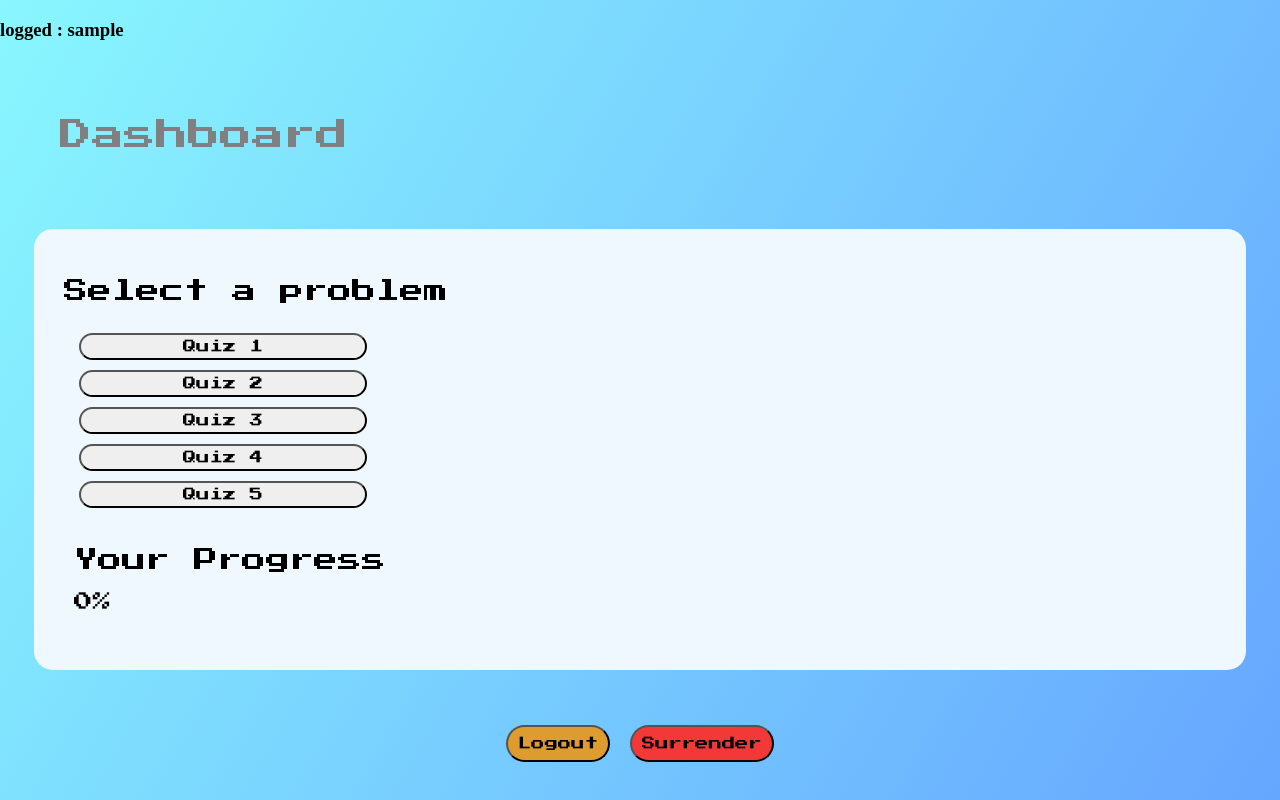
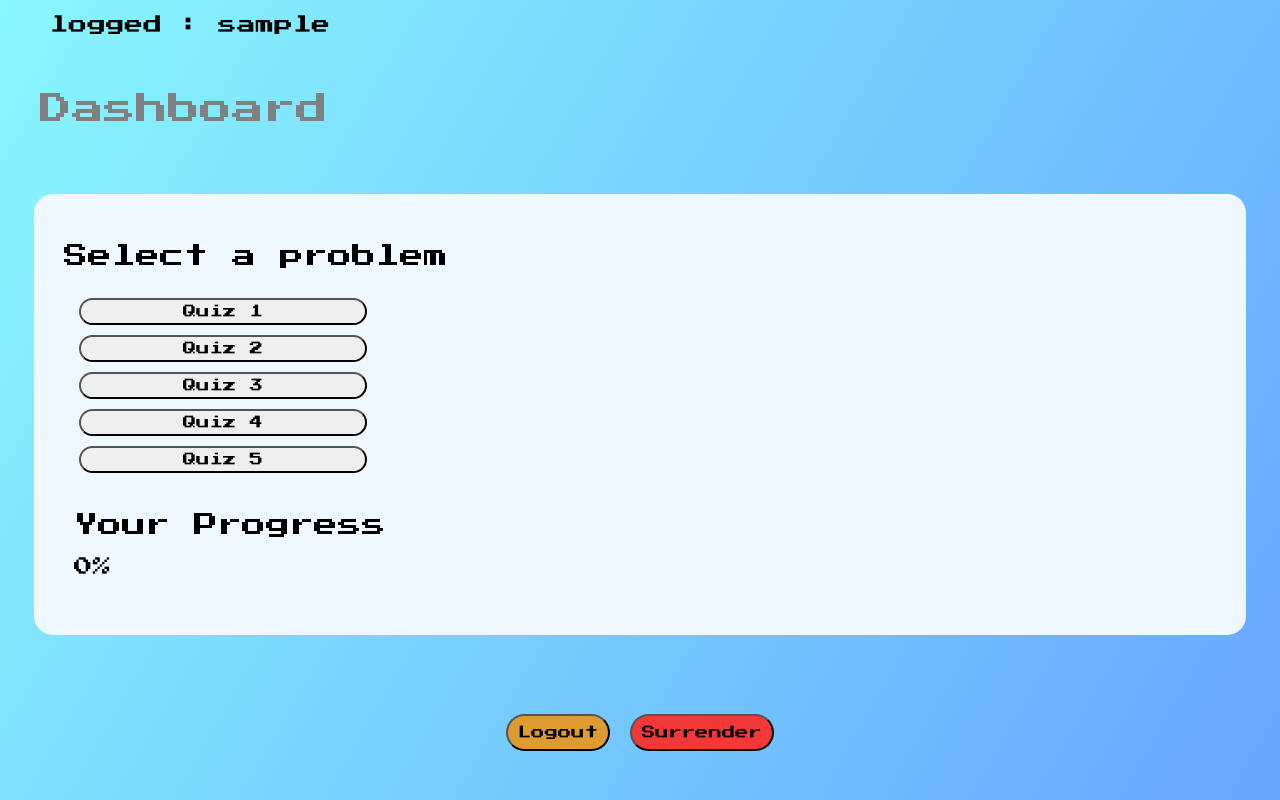
Before and after one commit to BELALETO/my-Web-Page, a Flask app: page /main in a window 1280 px wide. Run offline with Flask 3, Linux system fonts and the light colour scheme; the visitor is signed in with stand-in values (Sample User, id 1).

Commit message:
updating style.css

```diff
--- a/static/style.css
+++ b/static/style.css
@@ -212,7 +212,19 @@
     margin: auto;
     padding: 10px;
 }
+
+
+
 /* styling dashboard */
+.challenger_name_main
+{
+    margin-top: 15px;
+    margin-left: 50px;
+    font-family: "Press Start 2P", system-ui;
+    font-weight: 400;
+    font-style: normal;
+    color: black;
+}
 
 
 .main_title
@@ -221,29 +233,11 @@
     font-weight: 400;
     font-style: normal;
     color: gray;
-    margin: 50px;
+    margin: 30px;
     padding: 10px;
 }
 
-.problem_txt
-{
-    font-family: "Press Start 2P", system-ui;
-    font-weight: 400;
-    font-style: normal;
-    color: black;
-    margin: 50px;
-    padding: 10px;
-}
 
-#challenger
-{
-    font-family: "Press Start 2P", system-ui;
-    font-weight: 400;
-    font-style: normal;
-    color: black;
-    margin: 50px;
-    padding: 10px;
-}
 
 
 h2
@@ -272,7 +266,6 @@
     border-radius: 19px;
     margin: auto;
     padding: 30px;
-
 }
 
 .problem_container
@@ -359,11 +352,90 @@
 
 
 /* quiz page */
+#challenger_name_quiz
+{
+    font-family: "Press Start 2P", system-ui;
+    font-weight: 400;
+    font-style: normal;
+    color: black;
+    margin: 20px;
+    padding: 10px;
+}
+
+
+
+.container_quiz
+{
+    display: flex;
+    flex-direction: column;
+    margin: 30px;
+    text-align: center;
+}
+
+.problem_txt
+{
+    font-family: "Press Start 2P", system-ui;
+    font-weight: 400;
+    font-style: normal;
+    color: black;
+    margin: 10px;
+    padding: 10px;
+}
+
+#codeArea
+{
+    width: 90%;
+    margin: 10px;
+    display: flex;
+    flex-direction: column;
+    text-align: center;
+}
+
+#code_label
+{
+    font-family: "Press Start 2P", system-ui;
+    font-weight: 400;
+    font-style: normal;
+    color: black;
+    margin: 10px;
+}
 
 #code
 {
-    font-family: monospace;
-    font-size: 14px;
-    width: 100%;
-    height: 100%;
+
+  font-family: "Source Code Pro", monospace;
+  font-optical-sizing: auto;
+  font-weight: 700;
+  font-style: normal;
+
+  width: 90%;
+  height: auto;
+  border-radius: 19px;
+  padding: 10px;
+  margin: 10px;
 }
+
+.confirm_code
+{
+    width: 20%;
+    height: auto;
+    margin: 5px;
+    padding: 5px;
+    border-radius: 19px;
+    font-family: "Press Start 2P", system-ui;
+    font-weight: 400;
+    font-style: normal;
+    color: black;
+}
+
+#code_submit:hover
+{
+    background-color: #04fa04;
+    transition: .5s;
+}
+
+#return:hover
+{
+    background-color: #d18100;
+    transition: .5s;
+}
```
